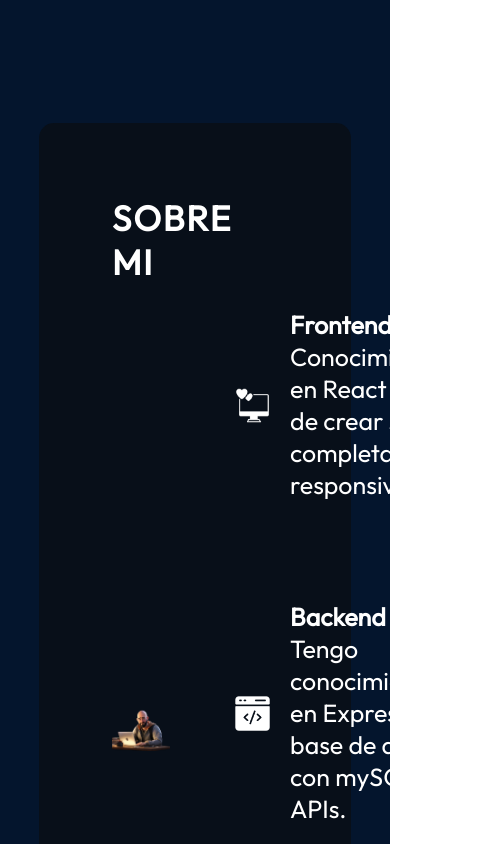
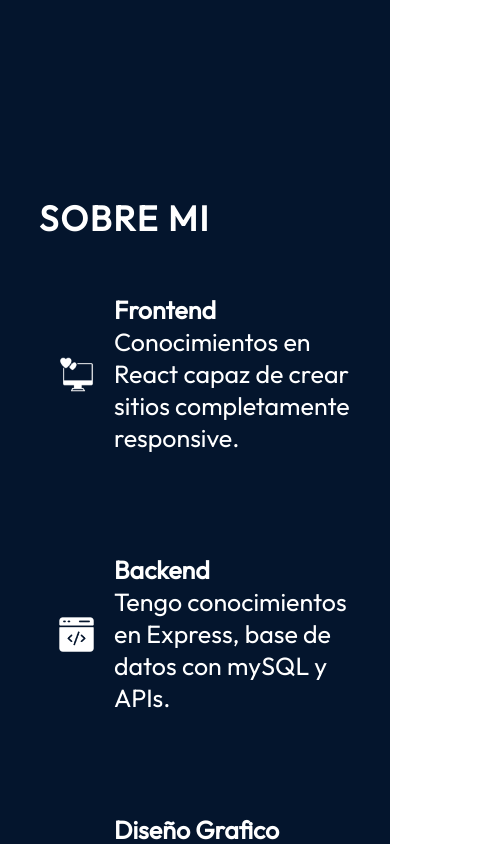
Before and after one commit to Martin-Cifre/portfolioReact, a React (Vite) app in the folder portfolioReact/: page / in a window 390 px wide. Shown: the part 1180-2024 px from the top of the page, 490 px wide, since content can reach past the window. Built offline with nearby package versions, Linux system fonts and the light colour scheme.

Commit message:
sobre mi responsive

```diff
--- a/portfolioReact/src/components/SobreMi/sobreMi.jsx
+++ b/portfolioReact/src/components/SobreMi/sobreMi.jsx
@@ -4,7 +4,7 @@ import styles from "./sobreMi.module.css";
 
 export const SobreMi = () => {
   return (
-    <section className={styles.container}>
+    <section className={styles.container} id="sobremi">
       <h2 className={styles.title}>Sobre mi</h2>
       <div className={styles.content}>
         <img
@@ -48,7 +48,7 @@ export const SobreMi = () => {
               alt="Diseño"
               className={styles.itemsImg}
             />
-            <div className={styles.itemsTxt}>
+            <div>
               <h3>Diseño Grafico</h3>
               <p>
                 Experiencia profesional en diseño grafico habiendo trabajado
--- a/portfolioReact/src/components/SobreMi/sobreMi.module.css
+++ b/portfolioReact/src/components/SobreMi/sobreMi.module.css
@@ -70,3 +70,29 @@
     height: 75px;
     padding: 20px;
 }
+
+
+@media screen and (max-width: 830px) {
+    .container {
+        background-color: transparent;
+        padding-left: 0;
+        padding-right: 0;
+    }
+
+    .content{
+        flex-direction: column;
+    }
+
+    .SobreImg {
+        display: none;
+    }
+
+    .items {
+        margin-top: 29px;
+    }
+
+    .item {
+        padding-left: 0;
+        padding-right: 0;
+    }
+}
--- a/portfolioReact/src/index.css
+++ b/portfolioReact/src/index.css
@@ -4,3 +4,7 @@
   padding: 0;
   font-family: "Outfit", Arial, Helvetica, sans-serif;
 }
+
+html {
+  scroll-behavior: smooth;
+}
```
